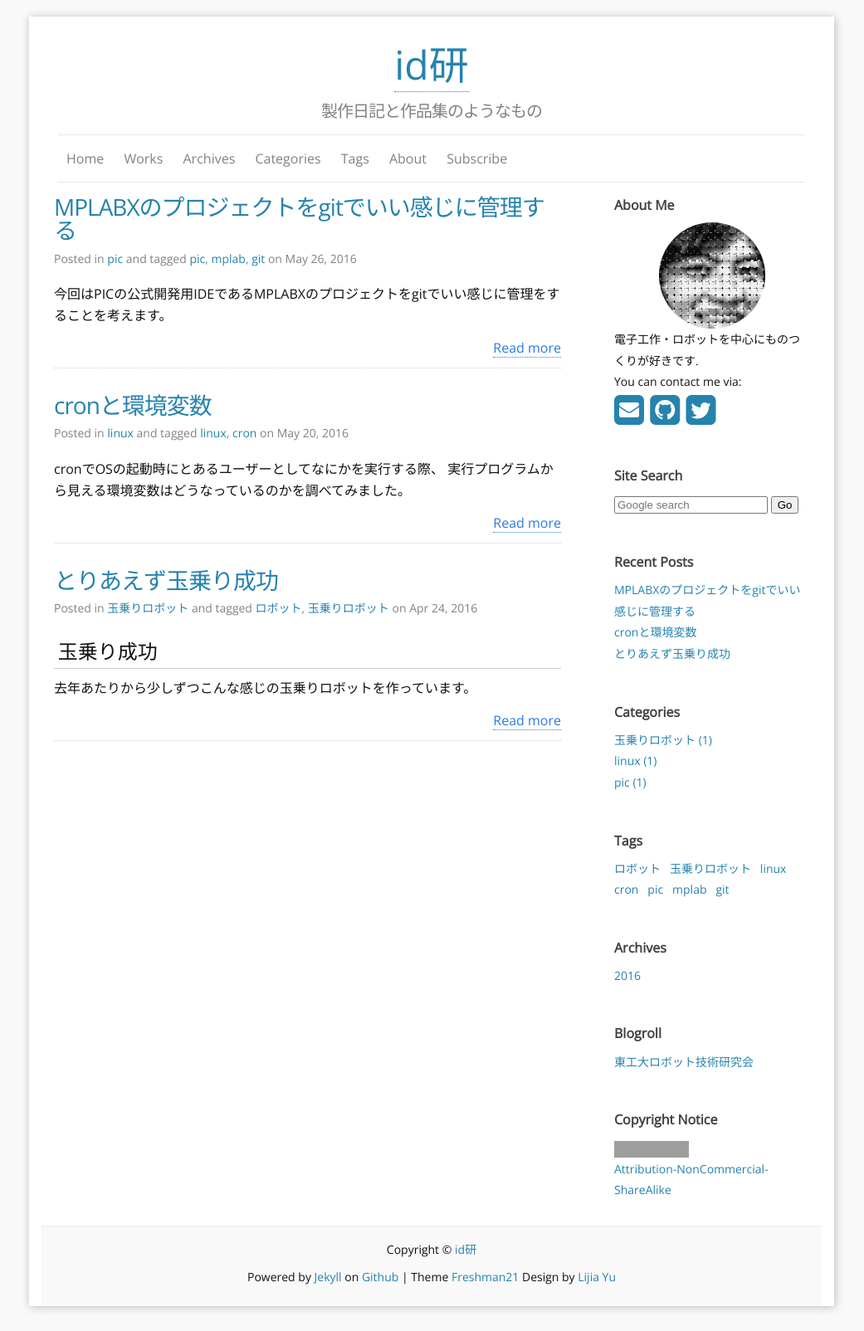
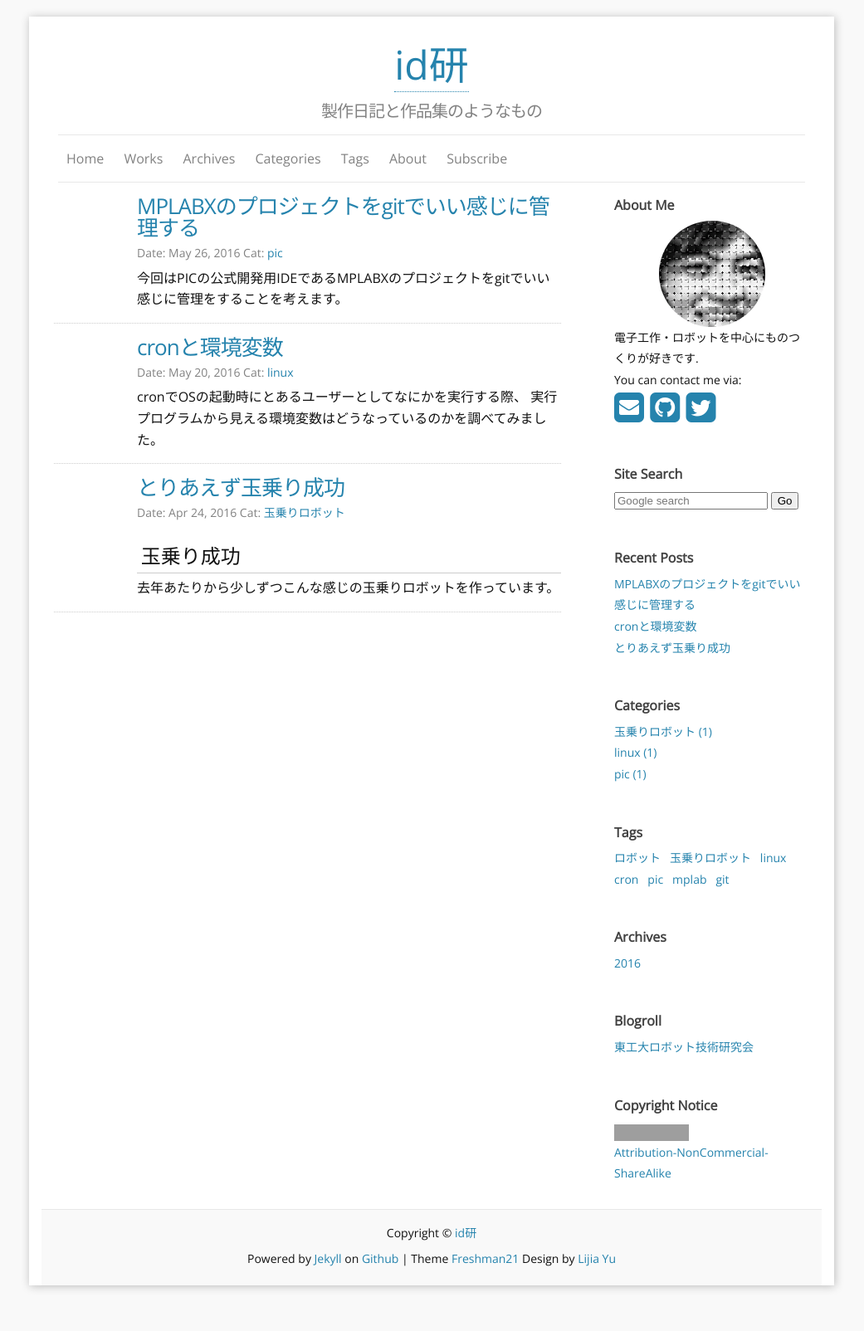
Before and after one commit to idt12312/idken-blog, a Jekyll site: the page built from index.html, in a window 1280 px wide. Shown: the whole page at 83% size, without its empty margins (120-1161 px from the left). Built offline with Jekyll 4.4.1, drawn with Linux system fonts in a browser that asks for light colours; nearby versions of some CDN libraries; the list of posts is cut into pages by our own code; after the commit the page ends 1579 px from its top, so only the background shows below that; grey boxes are pictures that could not be loaded.

Commit message:
記事一覧の表示に記事のサムネイルを表示するようにした thumb変数にサムネイルにしたい画像を選択する

```diff
--- a/_config.yml
+++ b/_config.yml
@@ -35,9 +35,9 @@
       Tags: "Tags"
       Previous: "Older"
       Next: "Newer"
-      PostedInCategories: "Posted in"
-      Taggedwith: "and tagged"
-      PostDate: "on "
+      PostedInCategories: "Cat: "
+      Taggedwith: "Tag: "
+      PostDate: "Date: "
       Google_search: "Site Search"
       Home: "Home"
       Works: "Works"
--- a/_sass/_base.scss
+++ b/_sass/_base.scss
@@ -32,7 +32,7 @@
 p, blockquote, pre,
 ul, ol, dl, figure,
 %vertical-rhythm {
-  margin-bottom: $spacing-unit / 2;
+  margin-bottom: $spacing-unit / 3;
 }
 
 
@@ -113,7 +113,7 @@
  * Lists
  */
 ul, ol {
-  margin-left: $spacing-unit;
+  margin-left: $spacing-unit*2;
 }
 
 li {
@@ -311,7 +311,8 @@
  */
 
 hr{
-  margin-bottom: 30px;
+  margin-bottom: 15px;
+  margin-top: 15px;
   border: 0;
   border-bottom: 1px dotted #ccc;
 }
--- a/_sass/_layout.scss
+++ b/_sass/_layout.scss
@@ -159,8 +159,9 @@
 
 .post-link {
 	display: block;
-	font-size: 28px;//42px;
+	font-size: 26px;
 }
+
 
 
 
@@ -168,7 +169,7 @@
  * Posts
  */
 .post-header {
-	margin-bottom: $spacing-unit;
+	margin-bottom: 0px;
 	time{
 		margin-left: 0px;
 		font-style: normal;
@@ -177,11 +178,20 @@
 }
 
 .post-title {
-	font-size: 28px;
+	font-size: 32px;
 	letter-spacing: -1px;
 	line-height: 1;
 }
 
+.post-thumb {
+	width: 90px;
+	float:left;
+    border-radius: 15px;
+}
+
+.post-text {
+	padding-left: 100px
+}
 
 
 #markdown-toc{
@@ -208,7 +218,7 @@
 
 
 .post-content {
-	p { padding:$spacing-unit/5 0; }
+	p { padding:0 0; }
 
 	h1 {
 		font-size: 28px;
--- a/index.html
+++ b/index.html
@@ -3,40 +3,39 @@
 ---
 
 <div class="home">
-  <div class="post" itemscope itemtype="http://schema.org/BlogPosting" >
+  <div class="post-list" itemscope itemtype="http://schema.org/BlogPosting" >
 
     {% for post in paginator.posts %}
-
-    <header class="post-header">
+    <div class="post-item">
+      <img class="post-thumb" src="{{ post.thumb }}">
+      <div class="post-text">
+        <header  class="post-header">
           <h1 itemprop="name" class="post-title">
             <a itemprop="url" class="post-link" href="{{ post.url | prepend: site.baseurl }}">{{ post.title }}</a>
           </h1>
           <meta itemprop="keywords" content="{{ post.tags | join: ',' }}" />
           <p class="post-meta">
-      {{ site.locales[site.default_locale].PostedInCategories }}
-      {% for cat in post.categories %}
-      <a href="{{site.baseurl}}/categories/#{{ cat }}">{{ cat }}</a>{% unless post.categories.last == cat%}, {% endunless %}
-      {% endfor %}
-      {% if post.tags != empty %}
-      {{ site.locales[site.default_locale].Taggedwith }}
-      {% for tag in post.tags %}
-      <a href="{{ site.baseurl }}/tags/#{{ tag }}" title="{{ tag }}">{{ tag }}</a>{% unless post.tags.last == tag %}, {% endunless %}
-      {% endfor %}
-      {% endif %}
           <time itemprop="datePublished" datetime="{{ post.date | date: '%Y-%m-%d' }}">
             {{ site.locales[site.default_locale].PostDate }}{{ post.date | date: "%b %-d, %Y" }}
           </time>
+          {{ site.locales[site.default_locale].PostedInCategories }}
+          {% for cat in post.categories %}
+          <a href="{{site.baseurl}}/categories/#{{ cat }}">{{ cat }}</a>
+          {% unless post.categories.last == cat%}, {% endunless %}
+          {% endfor %}
           </p>
         </header>
-
         <article class="post-content" itemprop="articleBody">
           {% if post.content contains site.excerpt_separator %}
           {{ post.excerpt }}
-      <p style="text-align: right"><a href="{{ post.url | prepend: site.baseurl }}">Read more</a></p>
+          <!-- <p style="text-align: right"><a href="{{ post.url | prepend: site.baseurl }}">Read more</a></p> -->
           {% else %}
           {{ post.content }}
           {% endif %}
-    </article> <hr />
+        </article>
+      </div>
+      <hr />
+    </div>
 
     {% endfor %}
 
```
Also changed, not shown: images/thumb_default.svg (added). Lines whose indentation alone changed are shown as unchanged.
